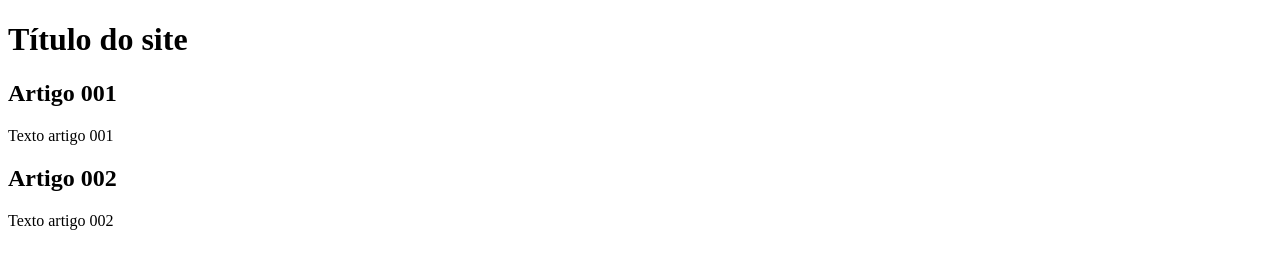
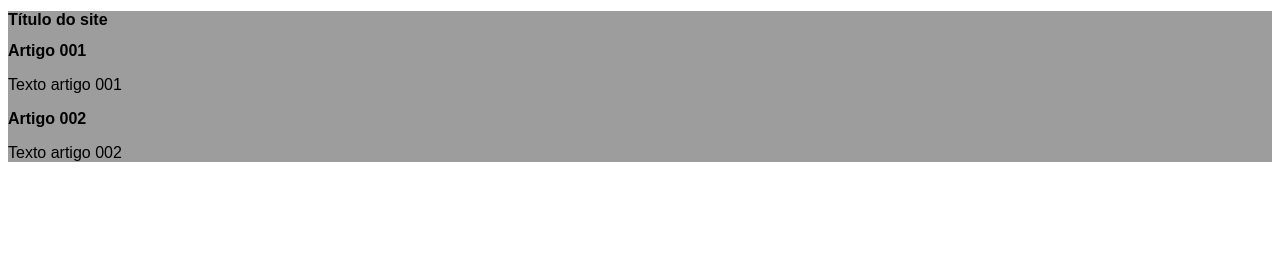
Before and after one commit to developer-fabricio/LandingPage_Coca-cola, a plain HTML site: page index.html in a window 1280 px wide. Drawn offline with Linux system fonts and the light colour scheme.

Commit message:
branch design
commit em outro branch

```diff
--- a/index.html
+++ b/index.html
@@ -4,6 +4,7 @@
     <meta charset="UTF-8">
     <meta http-equiv="X-UA-Compatible" content="IE=edge">
     <meta name="viewport" content="width=device-width, initial-scale=1.0">
+    <link rel="stylesheet" href="style.css">
     <title>Projeto site</title>
 </head>
 <body>
--- /dev/null
+++ b/style.css
@@ -0,0 +1,12 @@
+* {
+    font-family: Arial, Helvetica, sans-serif;
+    font-size: 16px;
+}
+
+header {
+    font-size: 24px;
+}
+
+main {
+    background-color: rgb(158, 157, 157);
+}
```
